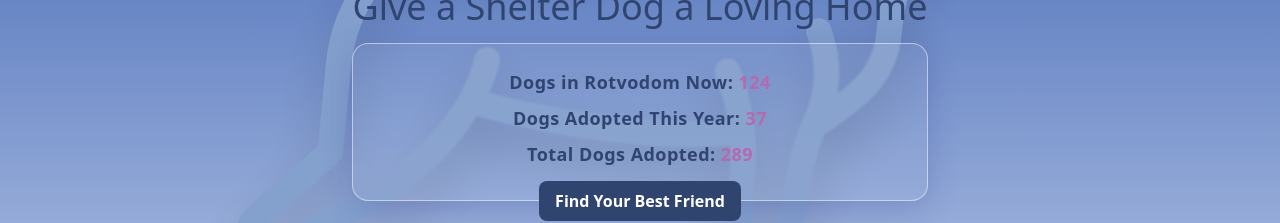
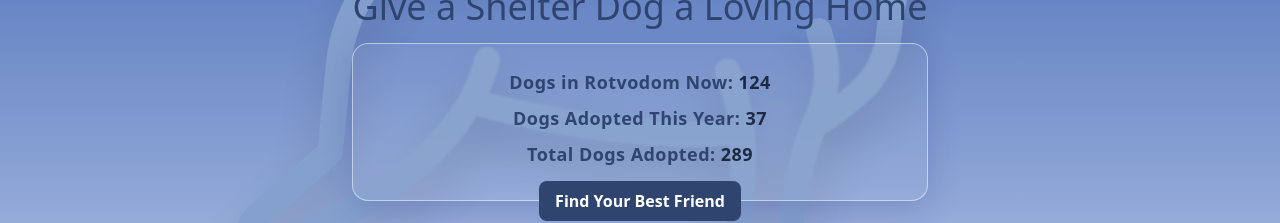
Before and after one commit to bavayra/dog-shelter, a React (Vite) app: page / in a window 1280 px wide. Shown: the part 185-408 px from the top of the page. Built offline with nearby package versions, Linux system fonts and the light colour scheme.

Commit message:
style: changed stat colors and active link state for the hero section

```diff
--- a/src/App.tsx
+++ b/src/App.tsx
@@ -36,19 +36,19 @@ function App() {
             <div className="glass-card text-primary-700 3xs:mt-4 relative z-10 mx-auto my-auto mt-8 max-w-xl rounded-2xl px-0 py-6 text-center text-lg font-semibold tracking-wide">
               <p className="letter-spacing-wider mb-2">
                 Dogs in Rotvodom Now:{' '}
-                <span className="text-accent-500">
+                <span className="text-primary-900">
                   {shelterStats.totalDogsNow}{' '}
                 </span>
               </p>
               <p className="mb-2">
                 Dogs Adopted This Year:{' '}
-                <span className="text-accent-500">
+                <span className="text-primary-900">
                   {shelterStats.dogsAdoptedThisYear}
                 </span>
               </p>
               <p className="mb-2">
                 Total Dogs Adopted:{' '}
-                <span className="text-accent-500">
+                <span className="text-primary-900">
                   {shelterStats.dogsAdoptedTotal}
                 </span>
               </p>
@@ -77,7 +77,7 @@ function App() {
                 on the{' '}
                 <a
                   href="#help"
-                  className="hover:text-accent-500 font-bold underline"
+                  className="hover:text-primary-700 font-bold underline"
                   aria-label="Go to How to Help section"
                 >
                   generosity
```
